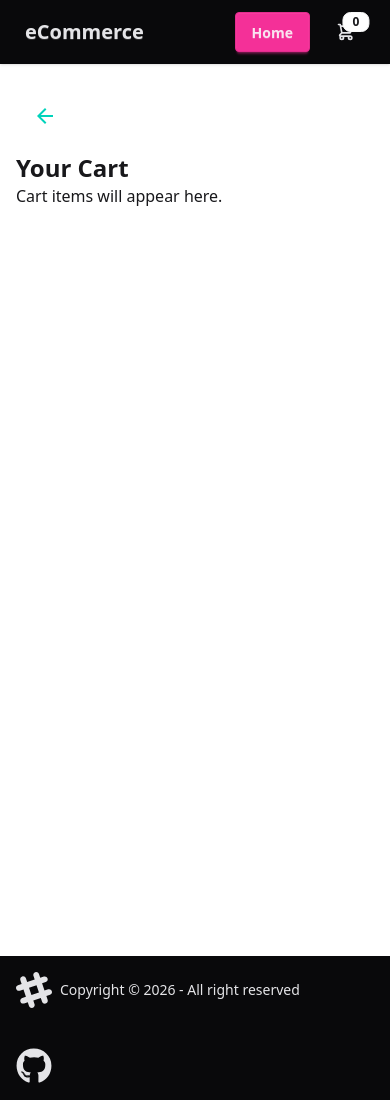
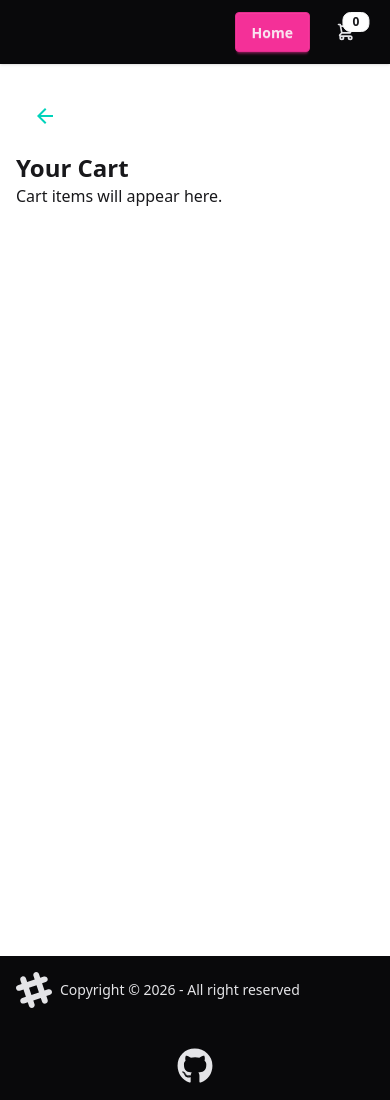
Before and after one commit to clizzix/eCommerce, a React (Vite) app: page /cart in a window 390 px wide. Built offline with nearby package versions, Linux system fonts and the light colour scheme.

Commit message:
Made Category Bar scrollable

```diff
--- a/src/components/Footer.jsx
+++ b/src/components/Footer.jsx
@@ -22,7 +22,7 @@ const Footer = () => {
                         reserved
                     </p>
                 </aside>
-                <nav className="grid-flow-col gap-4 md:place-self-center md:justify-self-end">
+                <nav className="grid-flow-col gap-4 md:place-self-center md:justify-self-end justify-self-center">
                     <a
                         className="hover:-translate-1 cursor-pointer"
                         href="https://github.com/clizzix"
--- a/src/components/Navbar.jsx
+++ b/src/components/Navbar.jsx
@@ -9,7 +9,7 @@ const Navbar = ({ cart }) => {
     return (
         <nav className="navbar bg-neutral text-neutral-content shadow-sm">
             <div className="flex-1">
-                <Link to="/" className="btn btn-ghost text-xl">
+                <Link to="/" className="btn btn-ghost text-xl hidden sm:inline">
                     eCommerce
                 </Link>
             </div>
--- a/src/pages/Category.jsx
+++ b/src/pages/Category.jsx
@@ -30,12 +30,12 @@ const Category = () => {
     if (loading) return <div className="text-center mt-10">Loading...</div>;
 
     return (
-        <div className="flex justify-center items-center">
+        <div className="flex overflow-x-auto justify-center w-full p-4 gap-4 mb-8">
             {categories.map((c, index) => (
                 <Link
                     to={`/category/${c}`}
                     key={index}
-                    className="btn btn-outline btn-primary m-4 mb-8"
+                    className="btn btn-outline btn-primary flex-shrink-0"
                 >
                     {c.toUpperCase()}
                 </Link>
```
